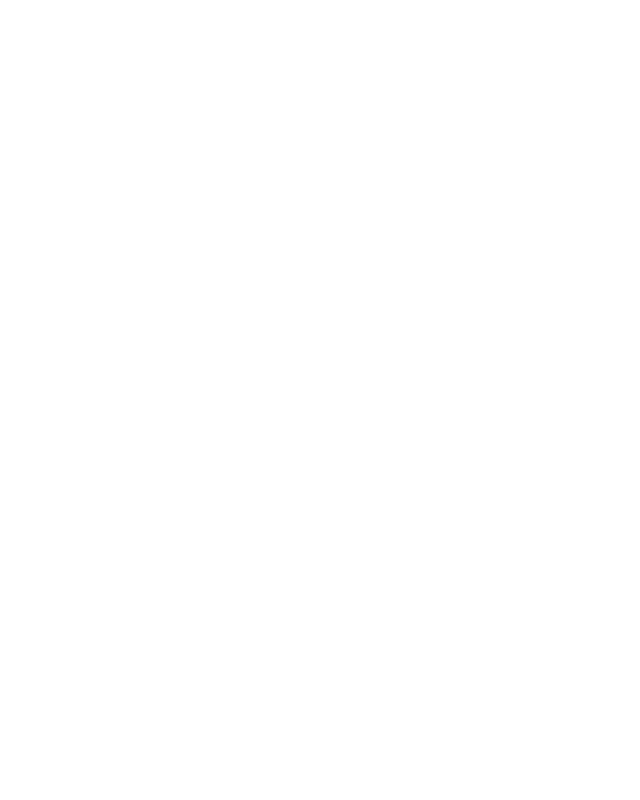
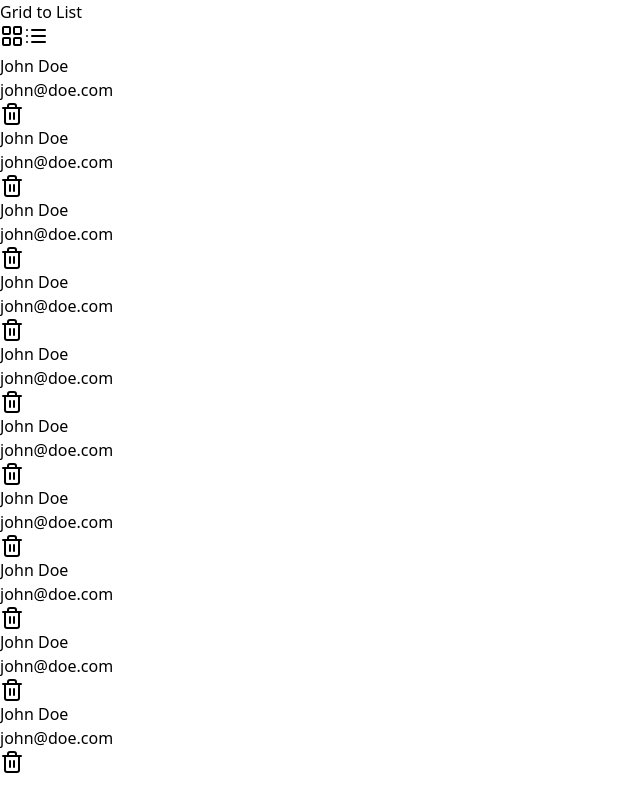
Before and after one commit to Danielkombou/code-architects, a React (Vite) app in the folder vite-project/: page / in a window 1280 px wide. Shown: the whole page, without its empty margins (0-640 px from the left). Built offline with nearby package versions, Linux system fonts and the light colour scheme.

Commit message:
when back to grid-to-list display view

```diff
--- a/vite-project/src/App.tsx
+++ b/vite-project/src/App.tsx
@@ -1,23 +1,10 @@
-import { LayoutGrid, ListIcon, LucideIcon, } from "lucide-react"
+// import { LayoutGrid, ListIcon, LucideIcon, } from "lucide-react"
 import { AnimatePresence, motion } from "framer-motion"
 import { useState } from "react"
 import Grid, { Header, List, ViewType } from "./gridTolist"
 
 
 
-
-
-const listItem: {
-    name: ViewType;
-    icon: LucideIcon;
-}[] = [{
-    name: "grid",
-    icon: LayoutGrid
-},
-{
-    name: "list",
-    icon: ListIcon
-}]
 
 function App() {
   const [view, setView] = useState<ViewType>("grid")
@@ -29,7 +16,7 @@
   return (
     <>
       <div className='mx-auto max-w-5xl bg-slate-100 border-x p-20 w-full min-h-screen'>
-        {/* <Header view={view} onViewChange={handleViewChange} />
+        <Header view={view} onViewChange={handleViewChange} />
         <AnimatePresence initial={false} mode="wait">
           {
             view === "grid" ? (
@@ -56,7 +43,7 @@
               >
                 <List />
               </motion.div>)}
-        </AnimatePresence> */}
+        </AnimatePresence>
       </div>
     </>
   )
--- a/vite-project/src/gridTolist.tsx
+++ b/vite-project/src/gridTolist.tsx
@@ -1,6 +1,5 @@
 import { LayoutGrid, ListIcon, LucideIcon, Trash2 } from "lucide-react"
-import { AnimatePresence, motion } from "framer-motion"
-import { useState } from "react"
+import { motion } from "framer-motion"
 
 
 
```
